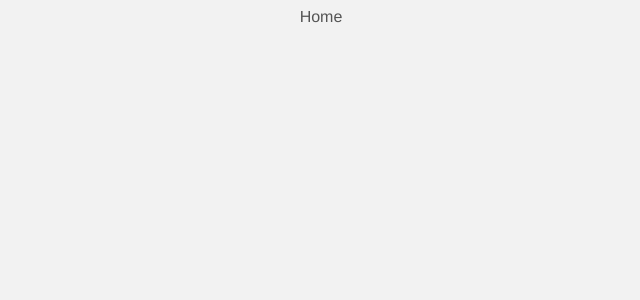
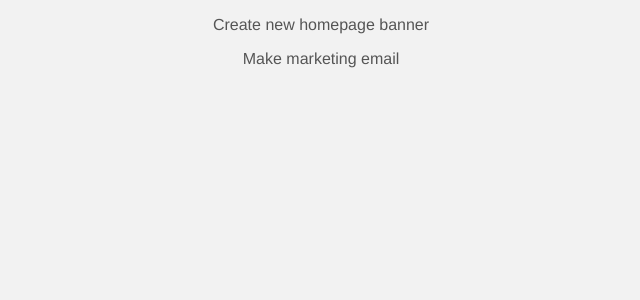
Before and after one commit to kylesdev91/project-planner, a Vue app: page / in a window 1280 px wide. Shown: the top 300 px of the page, without its empty margins (319-959 px from the left). Built offline with nearby package versions, Linux system fonts and the light colour scheme; data requests are answered from the project's data file.

Commit message:
Lecture 58

```diff
--- /dev/null
+++ b/data/db.json
@@ -0,0 +1,16 @@
+{
+    "projects": [
+      {
+        "id": 1,
+        "title": "Create new homepage banner",
+        "details": "Lorem ipsum",
+        "complete": false
+      },
+      {
+        "id": 2,
+        "title": "Make marketing email",
+        "details": "Lorem ipsum",
+        "complete": true
+      }
+    ]
+  }
--- a/package.json
+++ b/package.json
@@ -8,6 +8,7 @@
   },
   "dependencies": {
     "core-js": "^3.8.3",
+    "json-server": "^0.17.0",
     "vue": "^3.2.13",
     "vue-router": "^4.0.3"
   },
--- a/src/views/HomeView.vue
+++ b/src/views/HomeView.vue
@@ -1,15 +1,27 @@
 <template>
   <div class="home">
-   Home
+   <div v-if="projects.length"></div>
+   <div v-for="project in projects" :key="project.id">
+    <p>{{ project.title }}</p>
+   </div>
   </div>
 </template>
 
 <script>
-// @ is an alias to /src
 
 export default {
   name: 'HomeView',
-  components: {
+  components: {},
+  data() {
+    return {
+      projects: []
+    }
+  },
+   mounted() {
+    fetch('http://localhost:3000/projects')
+    .then(res => res.json())
+    .then(data => this.projects = data)
+    .catch(err => console.log(err.message))
   }
 }
 </script>
```
Also changed, not shown: 1 other file (tests, documents, lock files or other folders).
